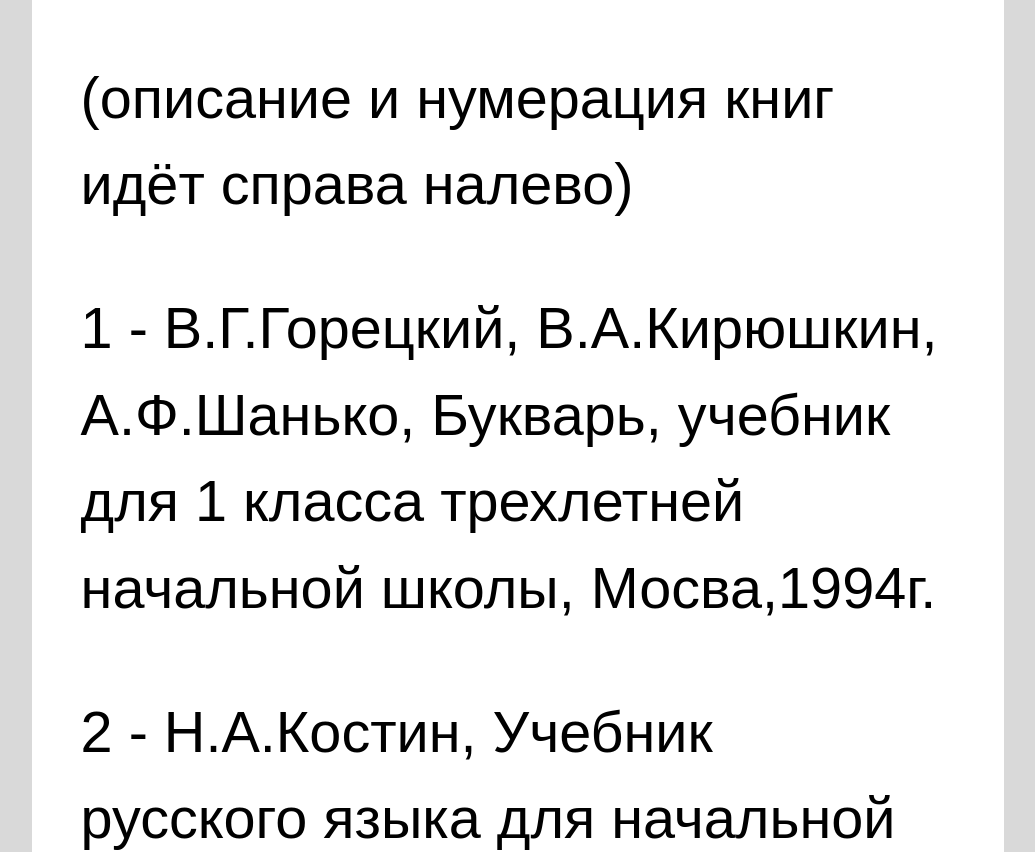
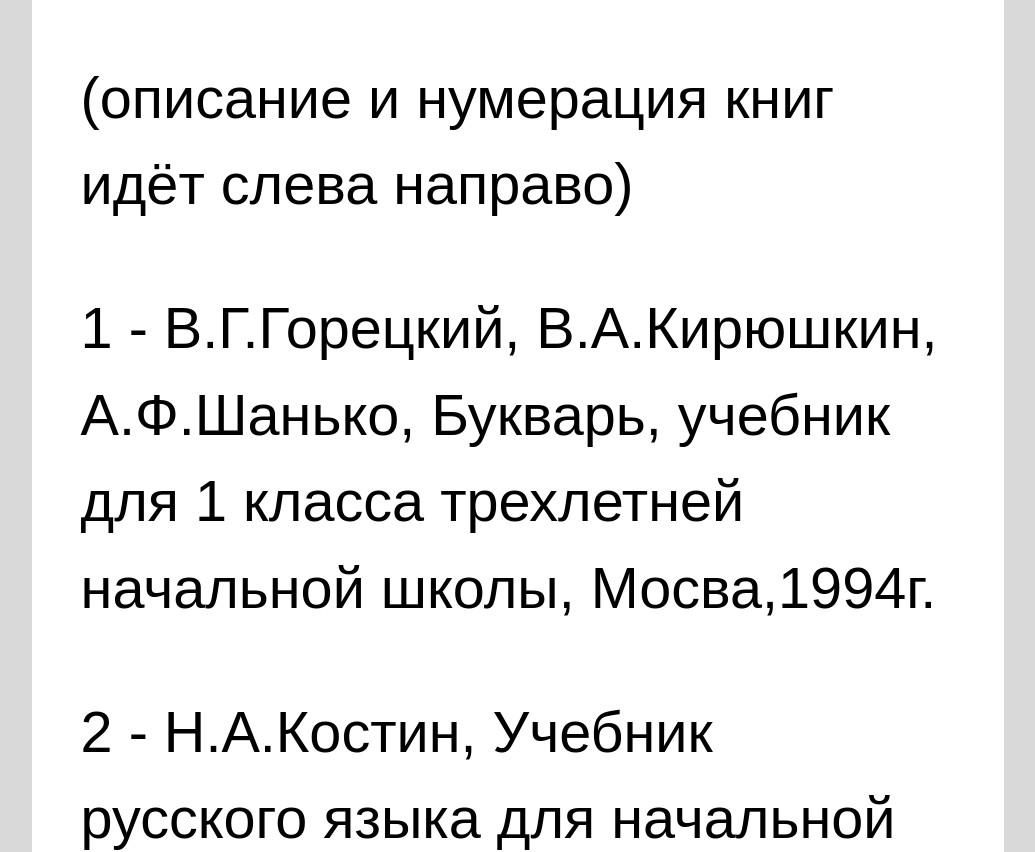
Before and after one commit to OnePlus2154/karsi, a plain HTML site: page items/books.html in a window 1280 px wide. Shown: the part 1236-2088 px from the top of the page, without its empty margins (30-1065 px from the left). Drawn offline with Linux system fonts and the light colour scheme; a web font is replaced by a local one.

Commit message:
Update books.html

```diff
--- a/items/books.html
+++ b/items/books.html
@@ -19,7 +19,7 @@
         <div class="txtDescription">
             <img style="width: 100%; margin-bottom: 3%;" src="https://oneplus2154.github.io/karsi/img/items/IMG_8795.JPG">
             <h1>Учебная литература</h1>
-            <p>(описание и нумерация книг идёт справа налево)</p>
+            <p>(описание и нумерация книг идёт слева направо)</p>
             <p>1 - В.Г.Горецкий, В.А.Кирюшкин, А.Ф.Шанько, Букварь, учебник для 1 класса трехлетней начальной школы, Мосва,1994г.</p>
             <p>2 - Н.А.Костин, Учебник русского языка для начальной школы, 2 класс, грамматика, правописание, развитие речи, Москва, 1963г.</p>
             <p>3 - Н.С.Попова, учебник арифметики для начальной школы, Государственное учебно-педагогическое издательство, Москва – Ленинград, 1933г.</p>
```
